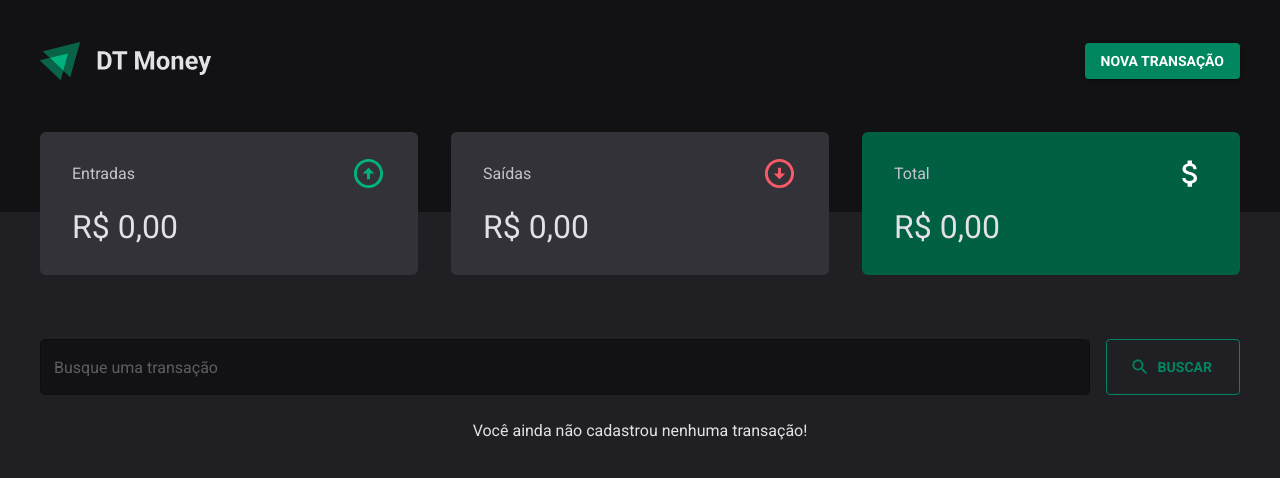
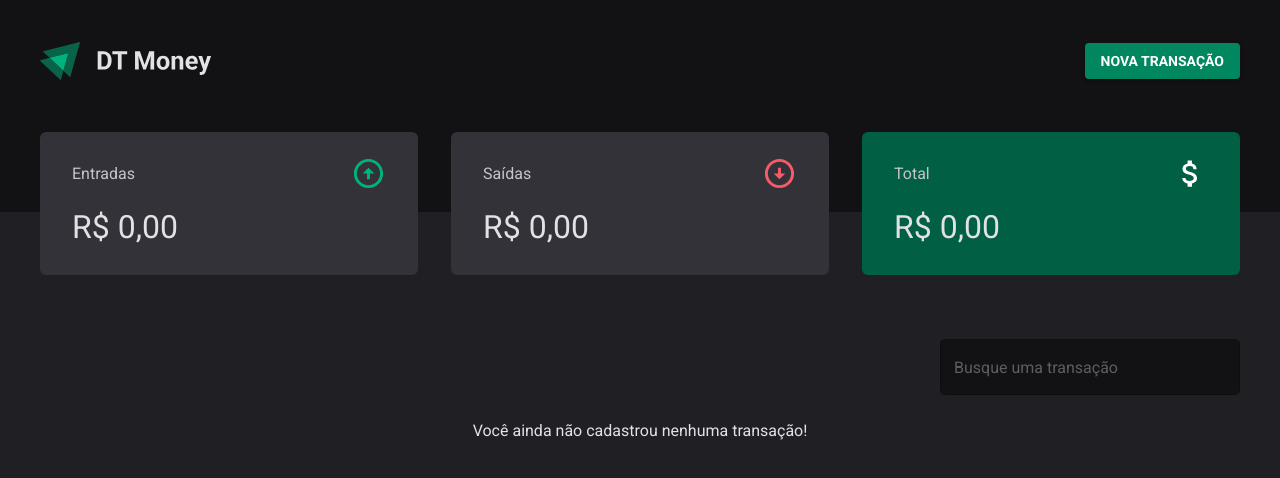
Before and after one commit to johnnycfg/desafio-in8, a Next.js app: page / in a window 1280 px wide. Shown: the top 478 px of the page. Built offline with nearby package versions, Linux system fonts and the light colour scheme.

Commit message:
feat: change filtering logic

```diff
--- a/src/app/(home)/page.tsx
+++ b/src/app/(home)/page.tsx
@@ -12,9 +12,20 @@ import { useContext, useState } from 'react'
 
 export default function Home() {
   const theme = useTheme()
-  const { transactions, filteredTransactions, searchTransactions } = useContext(TransactionsContext)
+  const { transactions, searchTransactions } = useContext(TransactionsContext)
   const summary = useSummary()
   const [search, setSearch] = useState('')
+
+  const filteredTransactions = transactions.filter((transaction) => {
+    if (
+      transaction.description.toLowerCase().includes(search)
+      || transaction.category.toLowerCase().includes(search)
+      || transaction.price.toString().includes(search)
+      || new Date(transaction.createdAt).toLocaleDateString().includes(search)
+    ) return true
+
+    return false
+  })
 
   return (
     <Box width="100%" maxWidth={1248} margin="0 auto" px="1.5rem" pb="2rem">
@@ -36,7 +47,7 @@ export default function Home() {
         />
       </Box>
 
-      <Box display="flex" gap="1rem" mt="4rem" mb="1.5rem">
+      <Box display="flex" justifyContent="flex-end" gap="1rem" mt="4rem" mb="1.5rem">
         <TextField
           placeholder='Busque uma transação'
           sx={{
@@ -45,30 +56,19 @@ export default function Home() {
             '& .MuiInputBase-input': {
               color: theme.palette.base[600],
             },
+            maxWidth: '300px',
           }}
           fullWidth
           value={search}
           onChange={(event) => setSearch(event.target.value.toLowerCase())}
         />
-
-        <Button
-          variant='outlined'
-          color="primary"
-          startIcon={<Search />}
-          sx={{
-            px: '2rem'
-          }}
-          onClick={() => searchTransactions(search)}
-        >
-          Buscar
-        </Button>
       </Box>
 
       {transactions.length < 1 ? (
         <Typography textAlign="center">
           Você ainda não cadastrou nenhuma transação!
         </Typography>
-      ) : !filteredTransactions ? (
+      ) : filteredTransactions.length < 1 ? (
         <Typography textAlign="center">
           Nenhuma transação encontrada!
         </Typography>
@@ -78,7 +78,6 @@ export default function Home() {
           <Pagination count={10} color="primary" shape='rounded' />
         </Stack>
       )}
-
     </Box>
   )
 }
--- a/src/components/TransactionsTable/index.tsx
+++ b/src/components/TransactionsTable/index.tsx
@@ -45,7 +45,7 @@ export function TransactionsTable({transactions}: TransactionsTableProps) {
               <TableCell
                 sx={{
                   border: 0,
-                  color: transaction.type === 'income' ? theme.palette.product.green.main : theme.palette.product.red.main
+                  color: transaction.type === 'income' ? theme.palette.product.green.light : theme.palette.product.red.main
                 }
               }>
                 {transaction.type === 'outcome' && '- '} {currencyFormatter(transaction.price)}
--- a/src/contexts/TransactionsContext.tsx
+++ b/src/contexts/TransactionsContext.tsx
@@ -19,9 +19,7 @@ interface CreateTransactionInputs {
 
 interface TransactionsContextType {
   transactions: Transactions[]
-  filteredTransactions: Transactions[] | null
   createTransaction: (data: CreateTransactionInputs) => void
-  searchTransactions: (search: string) => void
 }
 
 interface TransactionsProviderProps {
@@ -32,9 +30,6 @@ export const TransactionsContext = createContext({} as TransactionsContextType)
 
 export function TransactionsProvider({ children }: TransactionsProviderProps) {
   const [transactions, setTransactions] = useState<Transactions[]>([])
-  const [filteredTransactions, setFilteredTransactions] = useState<Transactions[] | null>(null)
-
-  console.log('filteredTransactions state: ', filteredTransactions)
 
   useEffect(() => {
     const unparsedTransactions = localStorage.getItem('@transactions')
@@ -71,26 +66,9 @@ export function TransactionsProvider({ children }: TransactionsProviderProps) {
     [],
   )
 
-  function searchTransactions(search: string) {
-    const filtered = transactions.filter((transaction) => {
-      if (
-        transaction.description.toLowerCase().includes(search)
-        || transaction.category.toLowerCase().includes(search)
-        || transaction.price.toString().includes(search)
-        || new Date(transaction.createdAt).toLocaleDateString().includes(search)
-      ) return true
-
-      return false
-    })
-
-    console.log('filteredTransactions inside searchfn: ', filtered, filtered.length)
-
-    setFilteredTransactions(filtered.length > 0 ? filtered : null)
-  }
-
   return (
     <TransactionsContext.Provider
-      value={{ transactions, filteredTransactions, createTransaction, searchTransactions }}
+      value={{ transactions, createTransaction }}
     >
       {children}
     </TransactionsContext.Provider>
```
